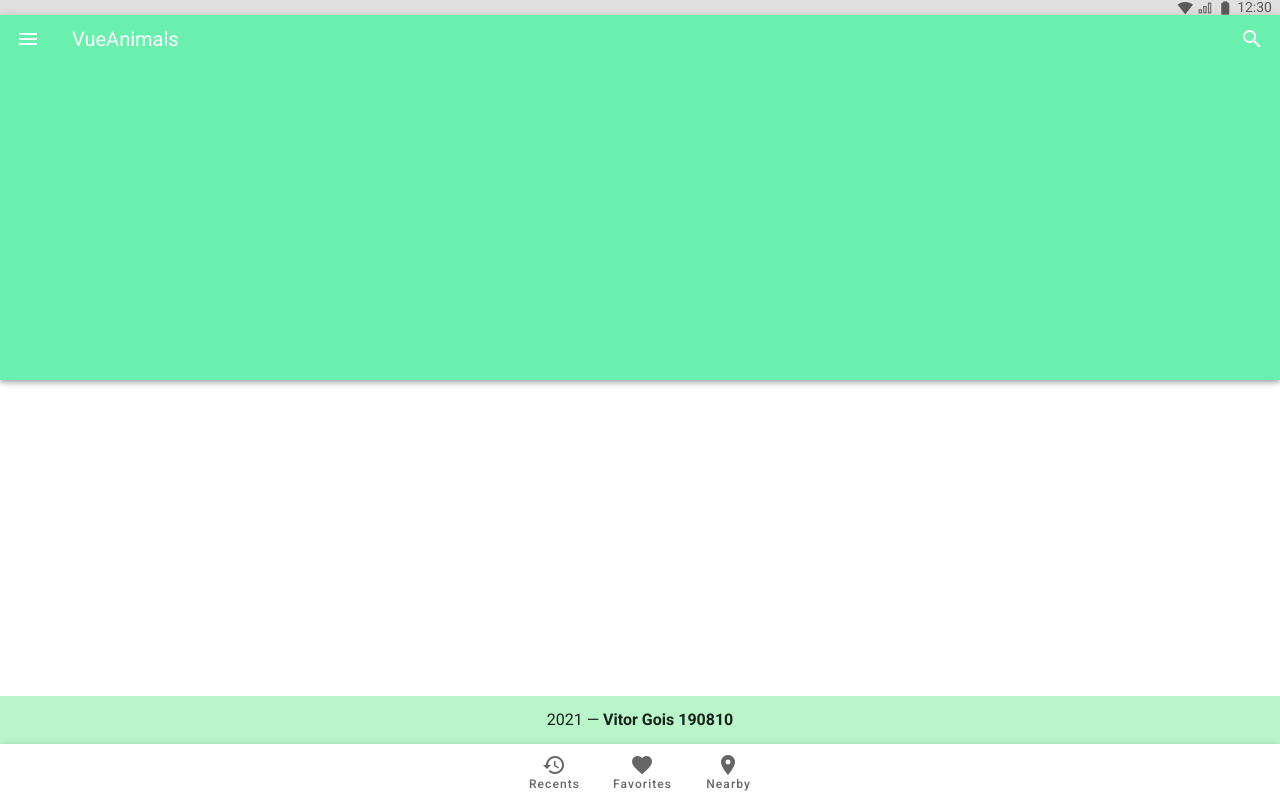
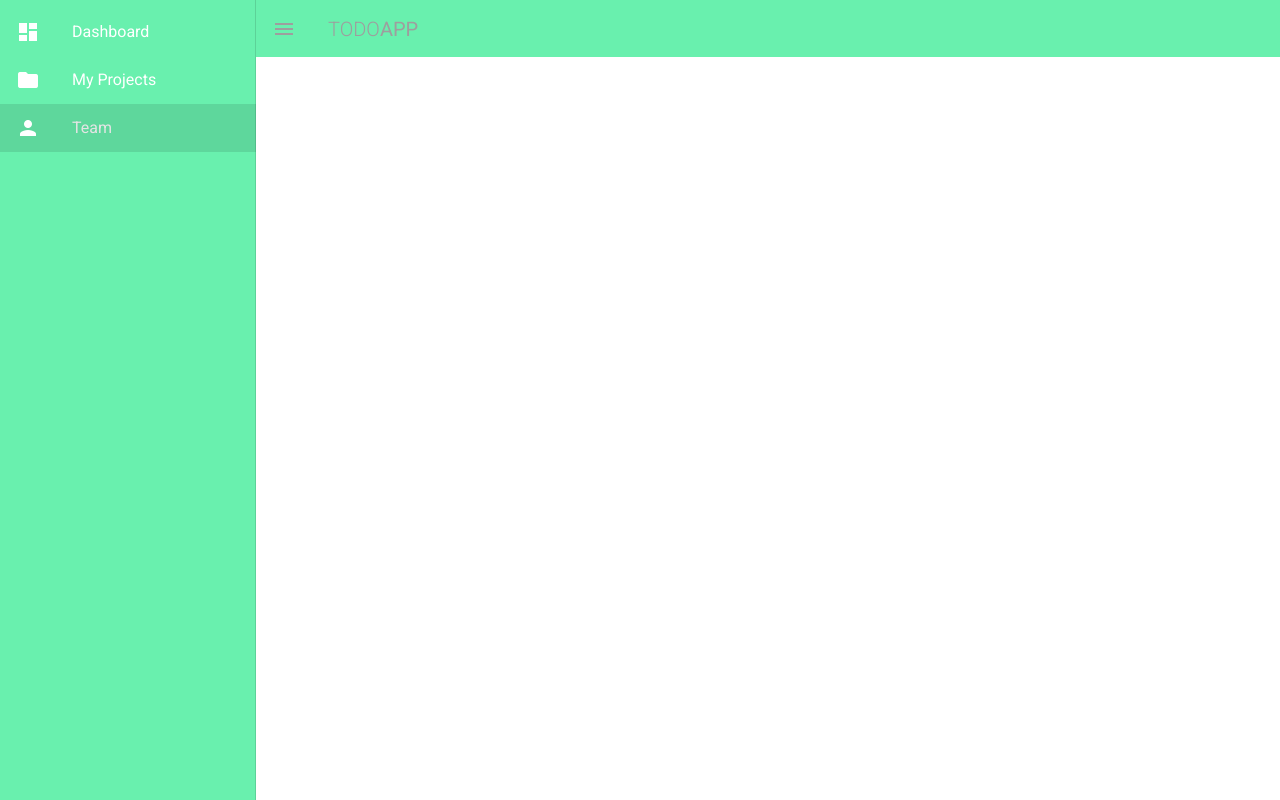
Before and after one commit to VitorGois/hellorword-vue, a Vue app: page /team in a window 1280 px wide. Both pictures are taken after a click on the button 28 px from the left and 39 px from the top of the page. Built offline with nearby package versions, Linux system fonts and the light colour scheme.

Commit message:
change to separated component file

```diff
--- a/package.json
+++ b/package.json
@@ -9,6 +9,7 @@
   },
   "dependencies": {
     "core-js": "^3.6.5",
+    "material-design-icons-iconfont": "^6.1.1",
     "vue": "^2.6.11",
     "vue-router": "^3.2.0",
     "vuetify": "^2.4.0",
--- a/src/App.vue
+++ b/src/App.vue
@@ -1,61 +1,12 @@
 <template>
   <v-app>
-    <v-system-bar
-      height="15"
-    >
-      <v-spacer></v-spacer>
-      <v-icon>mdi-wifi-strength-4</v-icon>
-      <v-icon>mdi-signal-cellular-outline</v-icon>
-      <v-icon>mdi-battery</v-icon>
-      <span>12:30</span>
-    </v-system-bar>
-
-    <v-app-bar
-      color="green accent-2"
-      dense
-      dark
-    >
-      <v-app-bar-nav-icon></v-app-bar-nav-icon>
-
-      <v-toolbar-title>VueAnimals</v-toolbar-title>
-
-      <v-spacer></v-spacer>
-
-      <v-btn icon>
-        <v-icon>mdi-magnify</v-icon>
-      </v-btn>
-
-      <!-- <v-menu
-        left
-        bottom
-      >
-        <template v-slot:activator="{ on, attrs }">
-          <v-btn
-            icon
-            v-bind="attrs"
-            v-on="on"
-          >
-            <v-icon>mdi-dots-vertical</v-icon>
-          </v-btn>
-        </template>
-
-        <v-list>
-          <v-list-item
-            v-for="n in 5"
-            :key="n"
-            @click="() => {}"
-          >
-            <v-list-item-title>Option {{ n }}</v-list-item-title>
-          </v-list-item>
-        </v-list>
-      </v-menu> -->
-    </v-app-bar>
+    <Navbar />
 
     <v-main>
       <router-view/>
     </v-main>
 
-    <v-footer
+    <!-- <v-footer
       padless
       color="green accent-1"
     >
@@ -89,16 +40,20 @@
 
         <v-icon>mdi-map-marker</v-icon>
       </v-btn>
-    </v-bottom-navigation>
+    </v-bottom-navigation> -->
   </v-app>
 </template>
 
 <script>
+  import Navbar from './components/Navbar'
+
   export default {
+    components: { Navbar },
     name: 'App',
+    data () {
+      return {
 
-    data: () => ({
-      //
-    }),
-  };
+      }
+    }
+  }
 </script>
--- /dev/null
+++ b/src/components/Navbar.vue
@@ -0,0 +1,65 @@
+<template>
+  <nav>
+    <v-system-bar
+      height="15"
+    >
+      <v-spacer></v-spacer>
+      <v-icon>mdi-wifi-strength-4</v-icon>
+      <v-icon>mdi-signal-cellular-outline</v-icon>
+      <v-icon>mdi-battery</v-icon>
+      <span>12:30</span>
+    </v-system-bar>
+
+    <v-app-bar
+      color="green accent-2"
+      height="57"
+      dense
+      dark
+      flat
+      app
+    >
+      <v-app-bar-nav-icon @click="drawer = !drawer" class="grey--text"></v-app-bar-nav-icon>
+      <v-toolbar-title class="text-uppercase grey--text">
+        <span class="font-weight-light">Todo</span>
+        <span>App</span>
+      </v-toolbar-title>
+    </v-app-bar>
+
+    <v-navigation-drawer
+      app
+      v-model="drawer"
+      class="green accent-2"
+    >
+      <v-list>
+        <v-list-item
+          v-for="link in links"
+          :key="link.text"
+          router
+          :to="link.route"
+        >
+          <v-list-item-action>
+            <v-icon class="white--text">{{ link.icon }}</v-icon>
+          </v-list-item-action>
+          <v-list-item-content>
+            <v-list-item-title class="white--text">{{ link.text }}</v-list-item-title>
+          </v-list-item-content>
+        </v-list-item>
+      </v-list>
+    </v-navigation-drawer>
+  </nav>
+</template>
+
+<script>
+  export default {
+    data() {
+      return {
+        drawer: false,
+        links: [
+          { icon: 'dashboard', text: 'Dashboard', route: '/' },
+          { icon: 'folder', text: 'My Projects', route: '/projects' },
+          { icon: 'person', text: 'Team', route: '/team' },
+        ]
+      }
+    }
+  }
+</script>
--- a/src/main.js
+++ b/src/main.js
@@ -3,6 +3,7 @@ import App from './App.vue'
 import router from './router'
 import store from './store'
 import vuetify from './plugins/vuetify'
+import 'material-design-icons-iconfont/dist/material-design-icons.css'
 
 Vue.config.productionTip = false
 
--- a/src/plugins/vuetify.js
+++ b/src/plugins/vuetify.js
@@ -4,4 +4,5 @@ import Vuetify from 'vuetify/lib/framework';
 Vue.use(Vuetify);
 
 export default new Vuetify({
+  iconfont: 'mdi'
 });
--- a/src/router/index.js
+++ b/src/router/index.js
@@ -1,22 +1,26 @@
 import Vue from 'vue'
 import VueRouter from 'vue-router'
-import Home from '../views/Home.vue'
+import Dashboard from '../views/Dashboard'
+import Projects from '../views/Projects'
+import Team from '../views/Team'
 
 Vue.use(VueRouter)
 
 const routes = [
   {
     path: '/',
-    name: 'Home',
-    component: Home
+    name: 'dashboard',
+    component: Dashboard
   },
   {
-    path: '/about',
-    name: 'About',
-    // route level code-splitting
-    // this generates a separate chunk (about.[hash].js) for this route
-    // which is lazy-loaded when the route is visited.
-    component: () => import(/* webpackChunkName: "about" */ '../views/About.vue')
+    path: '/projects',
+    name: 'Projects',
+    component: Projects
+  },
+  {
+    path: '/team',
+    name: 'Team',
+    component: Team
   }
 ]
 
```
Also changed, not shown: src/views/Dashboard.vue (renamed from src/views/Home.vue), src/views/Projects.vue (renamed from src/views/About.vue), src/views/Team.vue (added), 1 other file (tests, documents, lock files or other folders).
